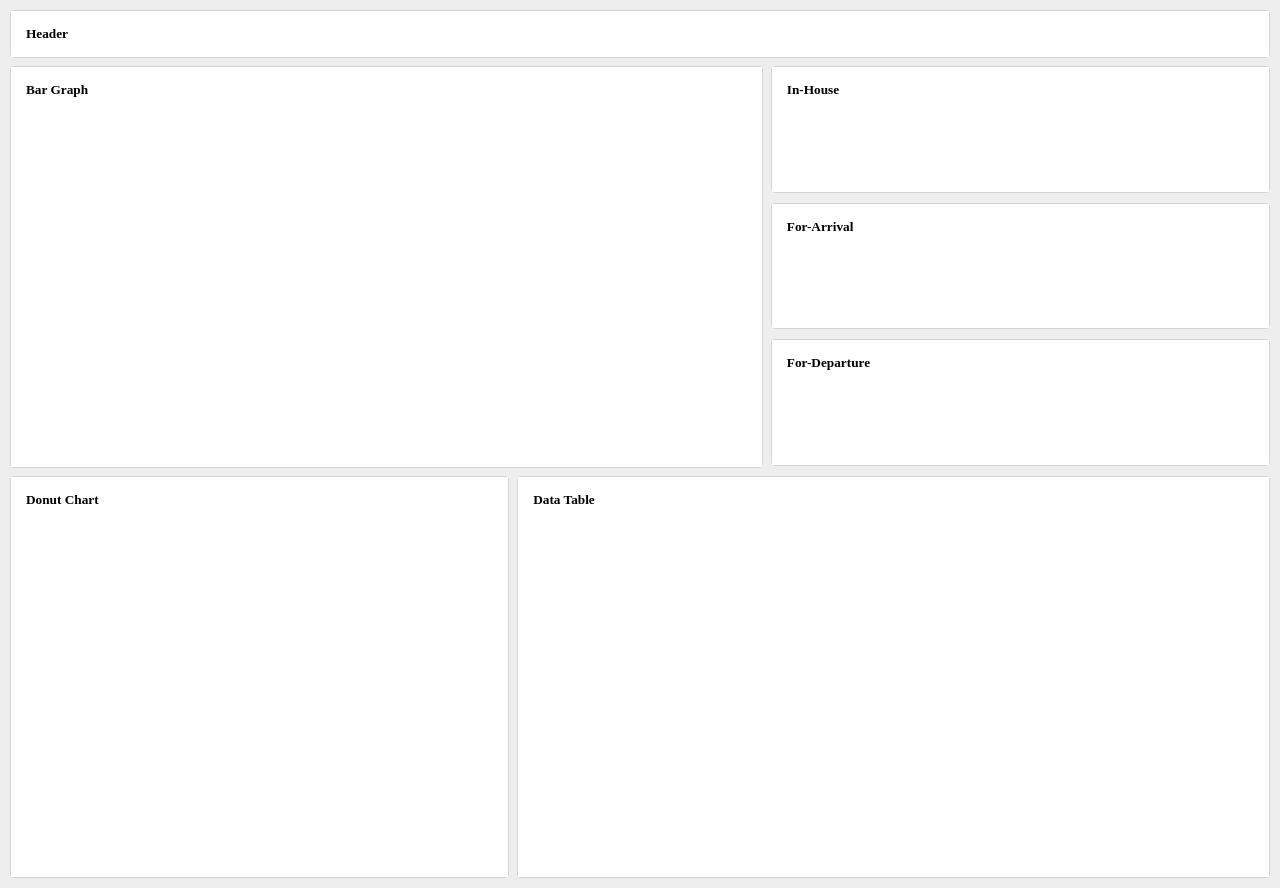
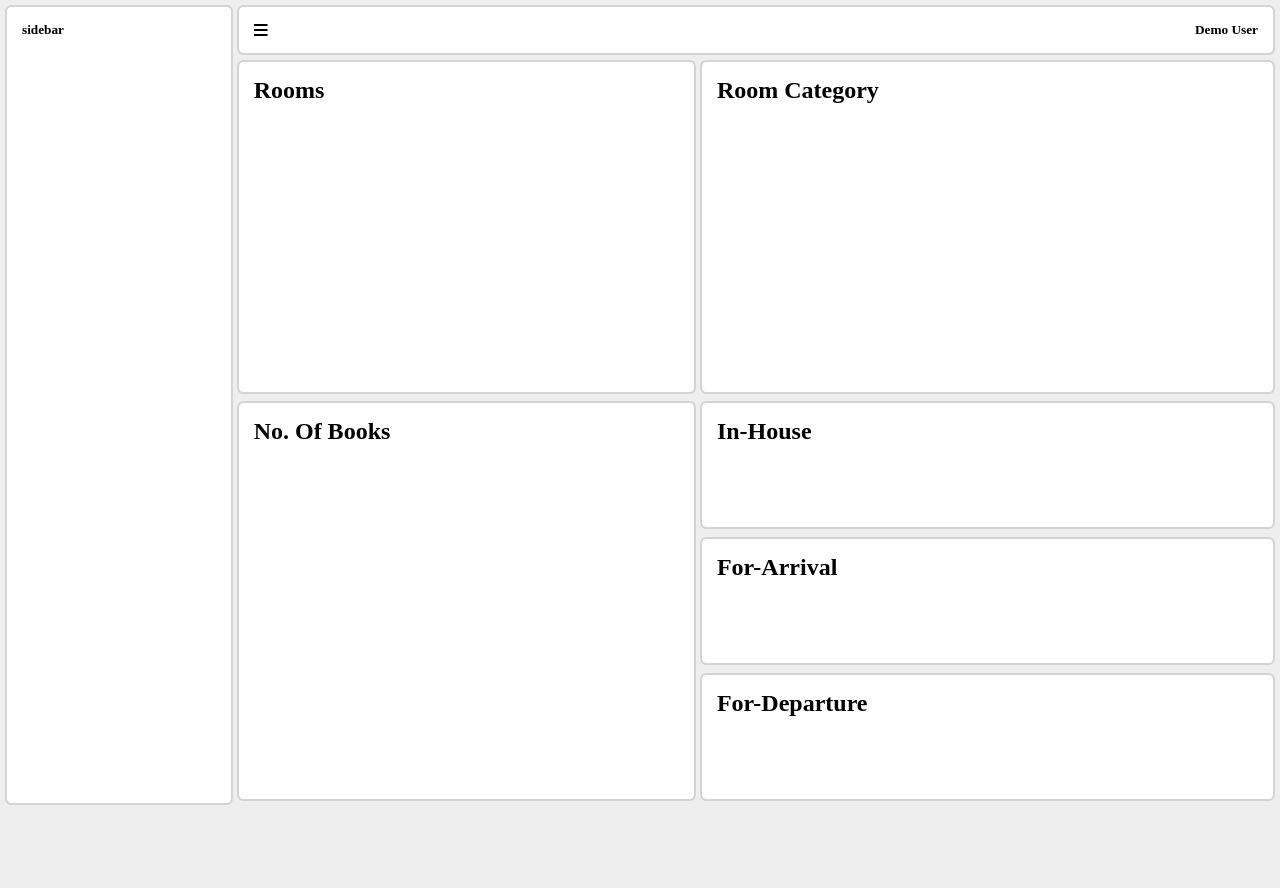
Before and after one commit to Leoma099/scss-practice, a website: page index.html in a window 1280 px wide. After the commit the page ends 810 px from the top, so only its background shows below. Drawn offline with Linux system fonts and the light colour scheme.

Commit message:
initialized

```diff
--- a/index.html
+++ b/index.html
@@ -5,114 +5,74 @@
     <meta name="viewport" content="width=device-width, initial-scale=1.0">
     <title>Document</title>
     <link rel="stylesheet" type="text/css" href="/css/index.css">
+    <link rel="stylesheet" href="https://cdnjs.cloudflare.com/ajax/libs/font-awesome/6.5.2/css/all.min.css">
     <!-- <link rel="stylesheet" href="https://cdn.jsdelivr.net/npm/bootstrap@5.3.3/dist/css/bootstrap.min.css"> -->
 </head>
 <body>
-    <!-- <div class="sc-container">
-        <div class="sc-flex">
-            <div class="sc-width-12-small">
+
+    <div class="sc-container-large sc-margin-xsmall">
+        <div class="sc-grid sc-grid-cols-11 sc-gap-xsmall">
+            <div class="sc-cols-start-1 sc-cols-end-3 sc-rows-start-1 sc-rows-end-8">
                 <div class="sc-card">
-                    <div class="sc-card-body">
-                        <div class="sc-flex">
-                            <div class="sc-width-3-small">
-                                <div class="sc-card">
-                                    <div class="sc-card-body sc-padding-small">
-                                        <div class="sc-flex sc-justify-content-between sc-align-items-center">
-                                            <h5>Success</h5>
-                                            <button class="sc-button sc-button-success">Button</button>
-                                        </div>
-                                    </div>
-                                </div>
-                            </div>
-                            <div class="sc-width-3-small">
-                                <div class="sc-card">
-                                    <div class="sc-card-body sc-padding-small">
-                                        <div class="sc-flex sc-justify-content-between sc-align-items-center">
-                                            <h5>Alert</h5>
-                                            <button class="sc-button sc-button-alert">Button</button>
-                                        </div>
-                                    </div>
-                                </div>
-                            </div>
-                            <div class="sc-width-3-small">
-                                <div class="sc-card">
-                                    <div class="sc-card-body sc-padding-small">
-                                        <div class="sc-flex sc-justify-content-between sc-align-items-center">
-                                            <h5>Warning</h5>
-                                            <button class="sc-button sc-button-warning">Button</button>
-                                        </div>
-                                    </div>
-                                </div>
-                            </div>
-                            <div class="sc-width-3-small">
-                                <div class="sc-card">
-                                    <div class="sc-card-body sc-padding-small">
-                                        <div class="sc-flex sc-justify-content-between sc-align-items-center">
-                                            <h5>Info</h5>
-                                            <button class="sc-button sc-button-info">Button</button>
-                                        </div>
-                                    </div>
-                                </div>
-                            </div>
+                    <div class="sc-card-body sc-background-inverse sc-height-12 sc-padding-xsmall">
+                        <h5>sidebar</h5>
+                    </div>
+                </div>
+            </div>
+            <div class="sc-cols-start-3 sc-cols-end-12 sc-rows-start-1 sc-rows-end-2">
+                <div class="sc-card">
+                    <div class="sc-card-body sc-background-inverse sc-padding-xsmall">
+                        <div class="sc-flex sc-justify-content-between sc-align-items-center">
+                            <i class="fas fa-bars"></i>
+                            <h5>Demo User</h5>
                         </div>
                     </div>
                 </div>
             </div>
-        </div>
-    </div> -->
-
-    <div class="sc-margin-small">
-        <div class="sc-grid sc-grid-cols-10 sc-gap-small">
-            <div class="sc-cols-start-1 sc-cols-end-11">
+            <div class="sc-cols-start-3 sc-cols-end-7 sc-rows-start-2 sc-rows-end-5">
                 <div class="sc-card">
-                    <div class="sc-card-body sc-background-inverse sc-padding-xsmall">
-                        <h5>Header</h5>
+                    <div class="sc-card-body sc-background-inverse sc-height-5 sc-padding-xsmall">
+                        <h2>Rooms</h2>
                     </div>
                 </div>
             </div>
-            <div class="sc-cols-start-1 sc-cols-end-5">
+            <div class="sc-cols-start-7 sc-cols-end-12 sc-rows-start-2 sc-rows-end-5">
                 <div class="sc-card">
-                    <div class="sc-card-body sc-background-inverse sc-height-6 sc-padding-xsmall">
-                        <h5>Donut Chart</h5>
+                    <div class="sc-card-body sc-background-inverse sc-height-5 sc-padding-xsmall">
+                        <h2>Room Category</h2>
                     </div>
                 </div>
             </div>
-            <div class="sc-cols-start-5 sc-cols-end-11">
+            <div class="sc-cols-start-3 sc-cols-end-7 sc-rows-start-5 sc-rows-end-8">
                 <div class="sc-card">
                     <div class="sc-card-body sc-background-inverse sc-height-6 sc-padding-xsmall">
-                        <h5>Data Table</h5>
+                        <h2>No. Of Books</h2>
                     </div>
                 </div>
             </div>
-            <div class="sc-cols-start-1 sc-cols-end-7 sc-rows-start-2 sc-rows-end-5">
+            <div class="sc-cols-start-7 sc-cols-end-12 sc-rows-start-5 sc-rows-end-6">
                 <div class="sc-card">
-                    <div class="sc-card-body sc-background-inverse sc-height-6 sc-padding-xsmall">
-                        <h5>Bar Graph</h5>
+                    <div class="sc-card-body sc-background-inverse sc-padding-xsmall" style="height: 16vh;">
+                        <h2>In-House</h2>
                     </div>
                 </div>
             </div>
-            <div class="sc-cols-start-7 sc-cols-end-11 sc-rows-start-2 sc-rows-end-3">
+            <div class="sc-cols-start-7 sc-cols-end-12 sc-rows-start-6 sc-rows-end-7">
                 <div class="sc-card">
-                    <div class="sc-card-body sc-background-inverse sc-padding-xsmall" style="height: 15.6vh;">
-                        <h5>In-House</h5>
+                    <div class="sc-card-body sc-background-inverse sc-padding-xsmall" style="height: 16vh;">
+                        <h2>For-Arrival</h2>
                     </div>
                 </div>
             </div>
-            <div class="sc-cols-start-7 sc-cols-end-11 sc-rows-start-3 sc-rows-end-4">
+            <div class="sc-cols-start-7 sc-cols-end-12 sc-rows-start-7 sc-rows-end-8">
                 <div class="sc-card">
-                    <div class="sc-card-body sc-background-inverse sc-padding-xsmall" style="height: 15.6vh;">
-                        <h5>For-Arrival</h5>
-                    </div>
-                </div>
-            </div>
-            <div class="sc-cols-start-7 sc-cols-end-11 sc-rows-start-4 sc-rows-end-5">
-                <div class="sc-card">
-                    <div class="sc-card-body sc-background-inverse sc-padding-xsmall" style="height: 15.6vh;">
-                        <h5>For-Departure</h5>
+                    <div class="sc-card-body sc-background-inverse sc-padding-xsmall" style="height: 16vh;">
+                        <h2>For-Departure</h2>
                     </div>
                 </div>
             </div>
         </div>
     </div>
+
 </body>
 </html>
--- a/scss/components/_card.scss
+++ b/scss/components/_card.scss
@@ -1,5 +1,3 @@
-$card-border-radius:                    4px !default;
-
 $card-body-padding-horizontal:          gutter(small) !default;
 $card-body-padding-vertical:            gutter(small) !default;
 
@@ -22,14 +20,12 @@ $card-footer-padding-vertical-l:            calc(gutter(medium) / 2) !default;
 {
      position: relative;
      box-sizing: border-box;
-     border: 1px solid #d4d4d4;
-
-     border-radius: $card-border-radius;
-     transition: all 0.3s ease;
 }
 .sc-card-body
 {
      padding: $card-body-padding-vertical $card-body-padding-horizontal;
+     border: 2px solid #d4d4d4;
+     border-radius: 0.4rem;
 }
 .sc-card-header
 {
--- a/scss/components/_container.scss
+++ b/scss/components/_container.scss
@@ -1,7 +1,7 @@
 $container-max-width:                           1200px !default;
 $container-xsmall-max-width:                    750px !default;
 $container-small-max-width:                     900px !default;
-$container-large-max-width:                     1600px !default;
+$container-large-max-width:                     1920px !default;
 
 $container-padding-horizontal:                  15px !default;
 $container-padding-horizontal-s:                gutter(small) !default;
```
Also changed, not shown: css/index.css.
